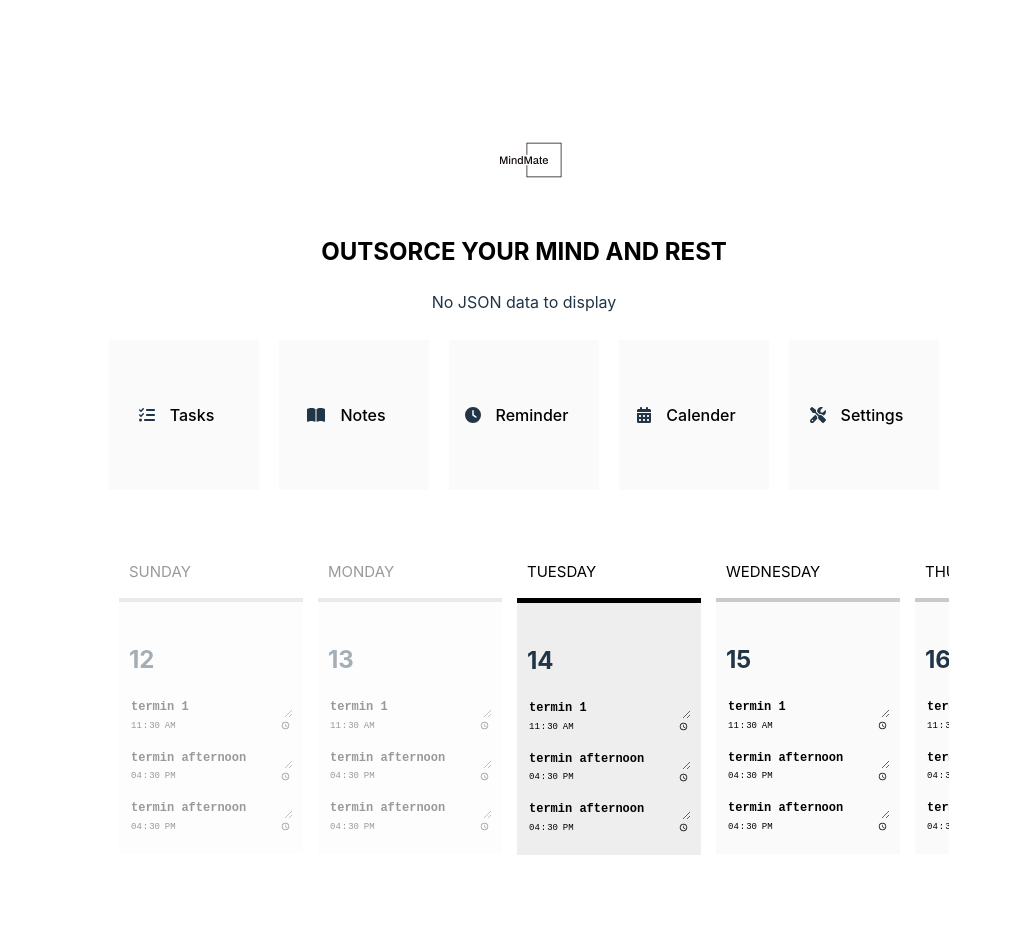
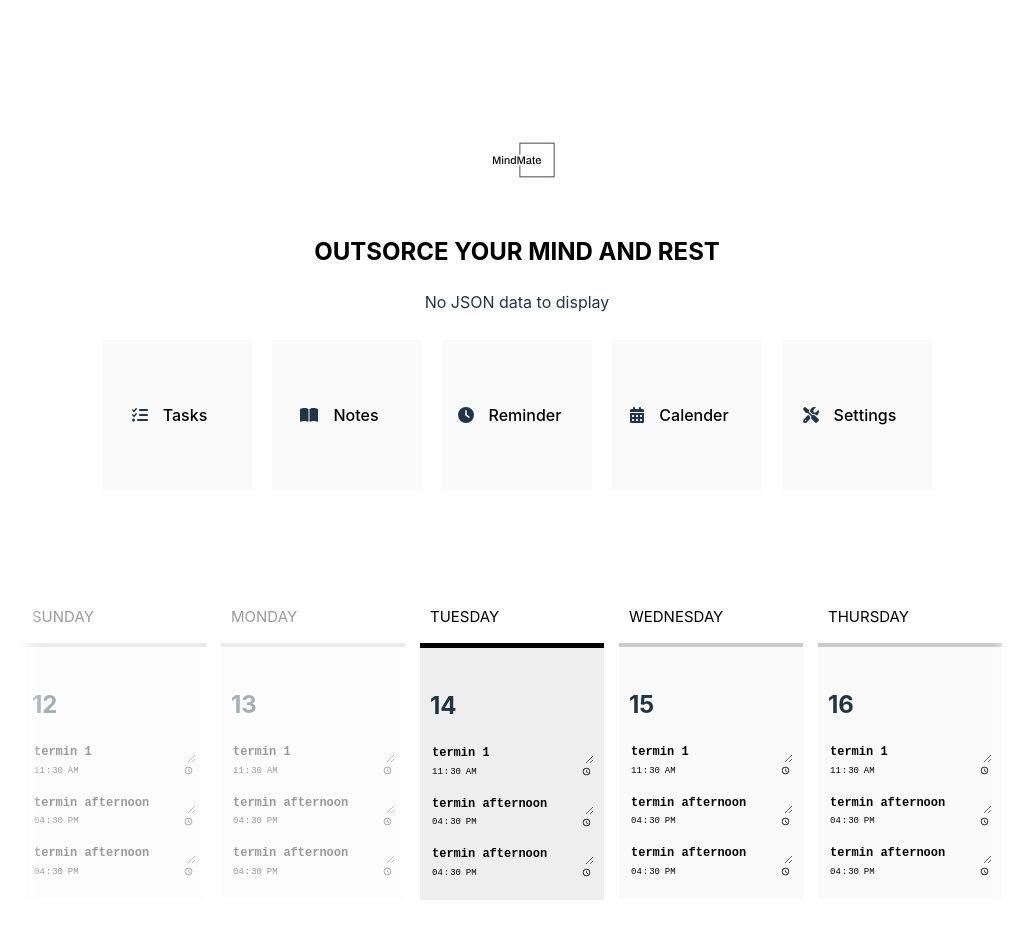
Before and after one commit to Paulalbo/MindMate, a React (Vite) app: page /calender in a window 1280 px wide. Shown: the top 938 px of the page, without its empty margins (123-1156 px from the left). Before the commit the page ends 917 px from the top, so only its background shows below. Built offline with nearby package versions, Linux system fonts and the light colour scheme.

Commit message:
UI update - calender

```diff
--- a/src/component/Calender/style.css
+++ b/src/component/Calender/style.css
@@ -1,11 +1,39 @@
 .calender {
+  position: relative;
+}
+
+.calender::before, .calender::after {
+  content: "";
+  position: absolute;
+  top: 0;
+  width: 50px;
+  height: 100%;
+  z-index: 10;
+  background: white;
+}
+
+.calender::before {
+  left: 0;
+  background: -webkit-gradient(linear, left top, right top, color-stop(50%, white), to(rgba(255, 255, 255, 0)));
+  background: linear-gradient(90deg, white 50%, rgba(255, 255, 255, 0) 100%);
+}
+
+.calender::after {
+  right: 0;
+  background: -webkit-gradient(linear, right top, left top, color-stop(50%, white), to(rgba(255, 255, 255, 0)));
+  background: linear-gradient(270deg, white 50%, rgba(255, 255, 255, 0) 100%);
+}
+
+.calender__wrapper {
   display: -webkit-box;
   display: -ms-flexbox;
   display: flex;
   overflow-x: scroll;
-  max-width: 850px;
-  padding: 30px 20px;
+  max-width: 1050px;
+  padding: 75px 30px;
+  width: 90vw;
   gap: 15px;
+  position: relative;
 }
 
 .calender__day--today .calender__inner-container {
--- a/src/component/Calender/style.sass
+++ b/src/component/Calender/style.sass
@@ -1,9 +1,27 @@
 .calender
-    display: flex
-    overflow-x: scroll
-    max-width: 850px
-    padding: 30px 20px
-    gap: 15px
+    position: relative
+    &::before, &::after
+        content: ""
+        position: absolute
+        top: 0
+        width: 50px
+        height: 100%
+        z-index: 10
+        background: rgb(255,255,255)
+    &::before
+        left: 0
+        background: linear-gradient(90deg, rgba(255,255,255,1) 50%, rgba(255,255,255,0) 100%)
+    &::after
+        right: 0
+        background: linear-gradient(270deg, rgba(255,255,255,1) 50%, rgba(255,255,255,0) 100%)
+    &__wrapper
+        display: flex
+        overflow-x: scroll
+        max-width: 1050px
+        padding: 75px 30px
+        width: 90vw
+        gap: 15px
+        position: relative
     &__day
         &--today
             .calender__inner-container
--- a/src/index.css
+++ b/src/index.css
@@ -53,7 +53,6 @@ body {
   margin: 0 auto;
   display: flex;
   place-items: center;
-  max-width: 900px;
 }
 
 h1 {
--- a/src/pages/calender.tsx
+++ b/src/pages/calender.tsx
@@ -27,9 +27,11 @@ const Calender = () => {
 
   return (
     <div className="calender">
-      {dateArray.map((date, index) => (
-        <CalenderDay key={index} date={date} statusCheck={dayStatus(date)} />
-      ))}
+      <div className="calender__wrapper">
+        {dateArray.map((date, index) => (
+          <CalenderDay key={index} date={date} statusCheck={dayStatus(date)} />
+        ))}
+      </div>
     </div>
   );
 };
```
Also changed, not shown: 1 other file (tests, documents, lock files or other folders).
